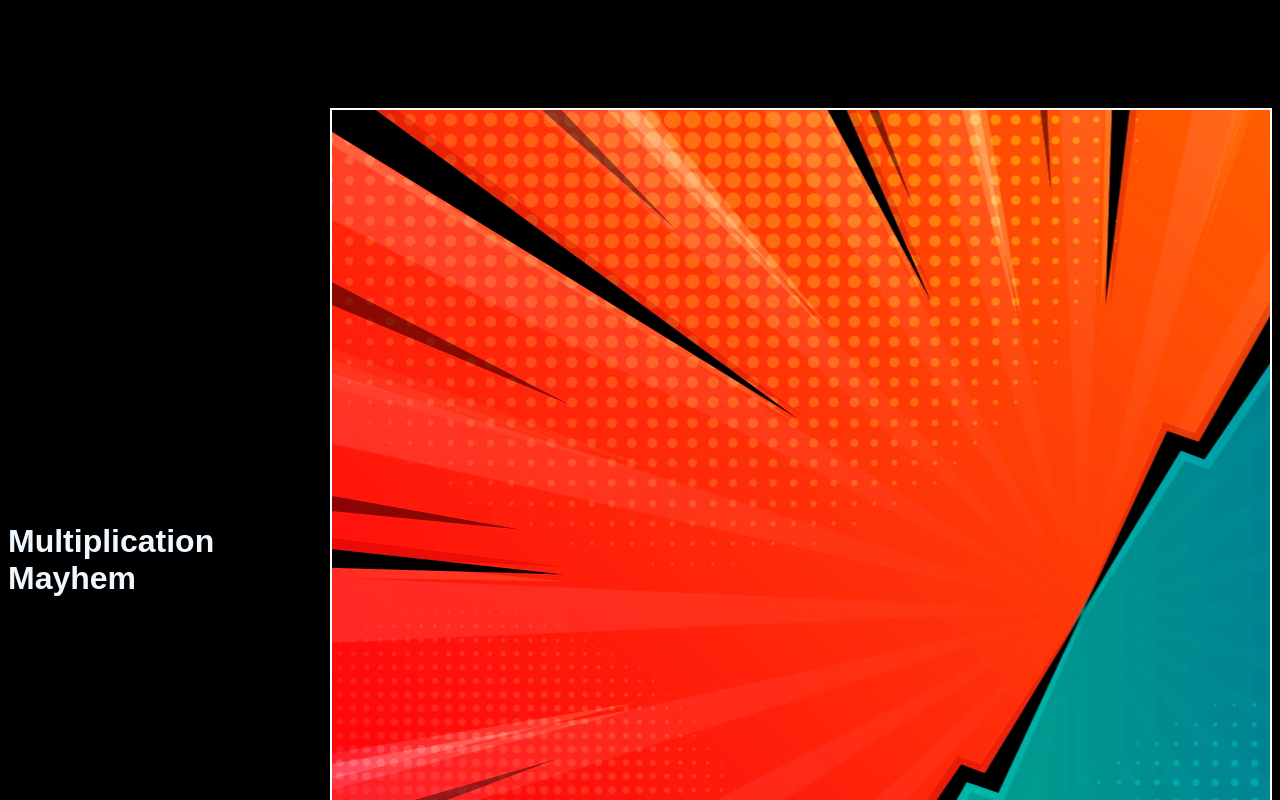
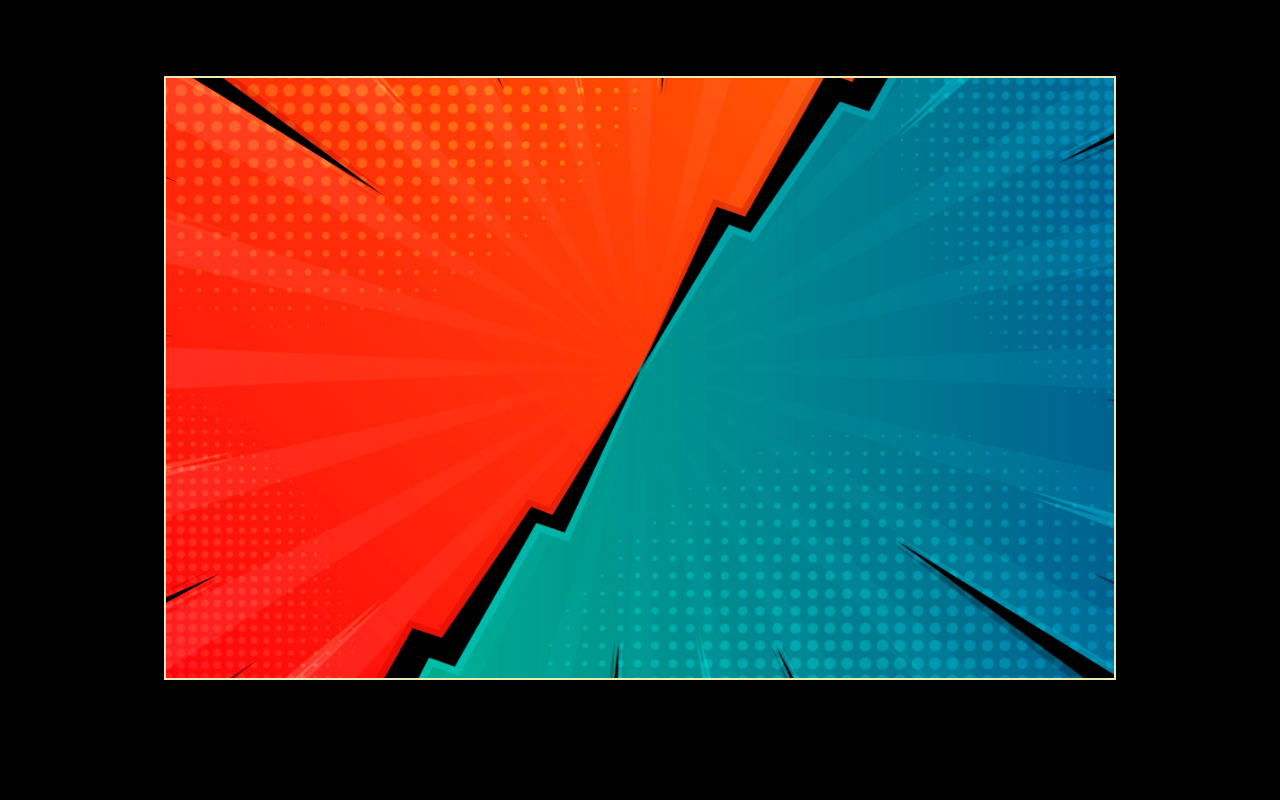
Before and after one commit to Janinenw/Multiplication-Mayhem, a plain HTML site: page index.html in a window 1280 px wide. Shown: the top 800 px of the page. Drawn offline with Linux system fonts and the light colour scheme.

Commit message:
background image in acceptable location

```diff
--- a/css/style.css
+++ b/css/style.css
@@ -1,29 +1,24 @@
-body{
+body {
     background: black;
-    display: flex;
     justify-content: center;
     align-items: center;
-}
+    }
 
-.set {
-    border: 2px solid white;
-    margin-top: 100px;
-    height: 1000px;
-    width: 1000px;
-    background: url(../assets/Background.jpg);
-        background-size: cover;
-        background-repeat: no-repeat;
-        background-position: relative;
+    .image-container {
+        width: 75%;
+        height: 75vh;
+        overflow: hidden;
+        position: relative;
+        margin: auto;
+        margin-top: 50px;
+        border: solid 2px rgb(233, 235, 175);
+        }
 
-}
-
-.set * {
-    z-index: 1;
-}
-
-@import url(//fonts.googleapis.com/css?family=Patrick+Hand+SC|Bangers|Happy+Monkey);
-
-h1 {
-    color:aliceblue;
-    font-family:"Bangers", sans-serif;
-}
+        .image-container img {
+            position: relative;
+            top: -10px;
+            left: 50%;
+            transform: translate(-50%, 0) scale(1.5);
+            max-width: 100%;
+            max-height: 100%;
+            }
--- a/index.html
+++ b/index.html
@@ -9,9 +9,11 @@
     <script src="./js/app.js"></script>
 </head>
 <body>
-    <h1>Multiplication Mayhem</h1>
-    <div id="your-element-id" class="background-image"></div>
-    <div id="set" class="set"></div>
+    h1>Multiplication Mayhem</h1>
+    <div class="image-container">
+        <img src="assets/Background.jpg" alt="image">
 
+
+        </div>
 </body>
 </html>
```
